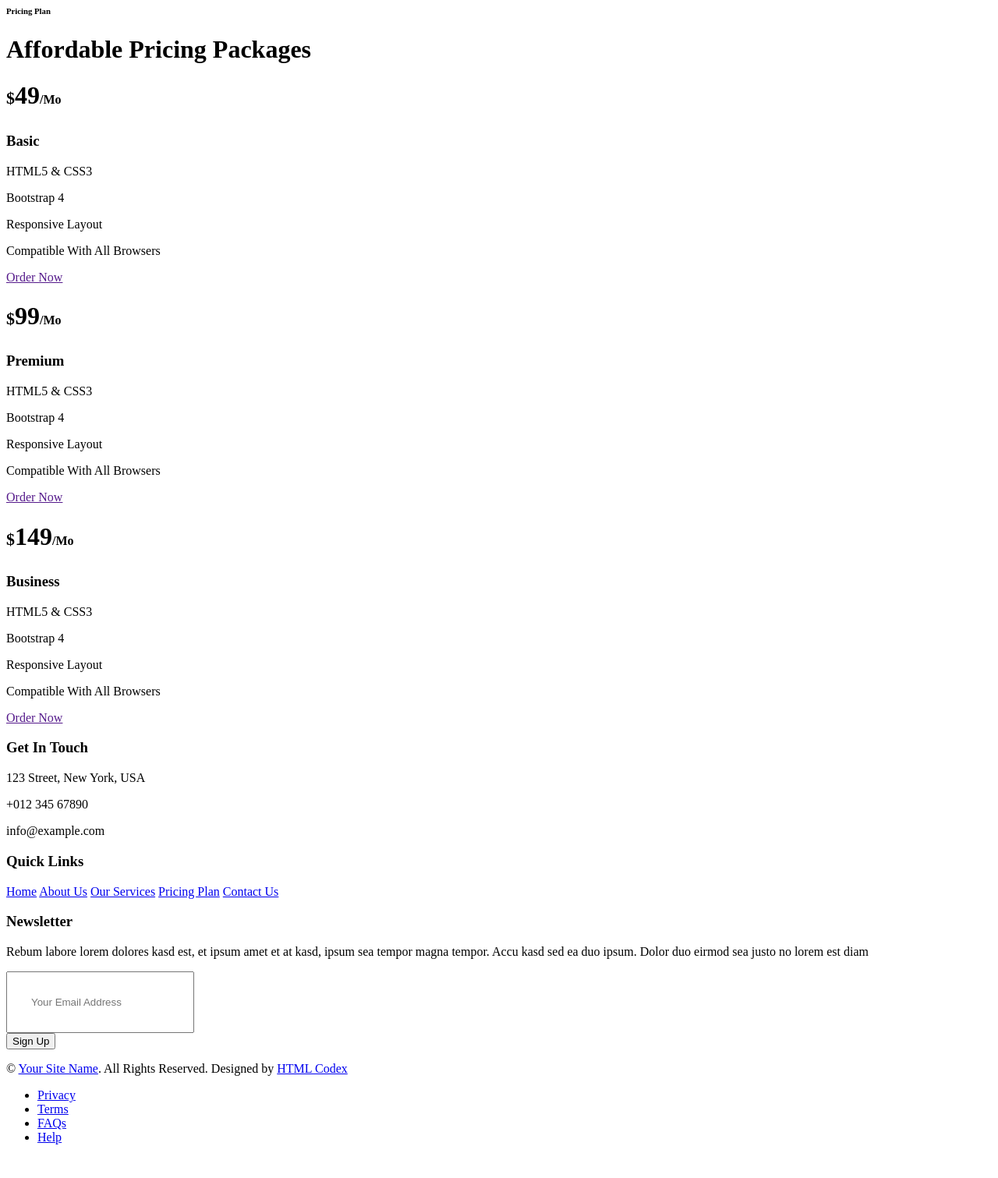
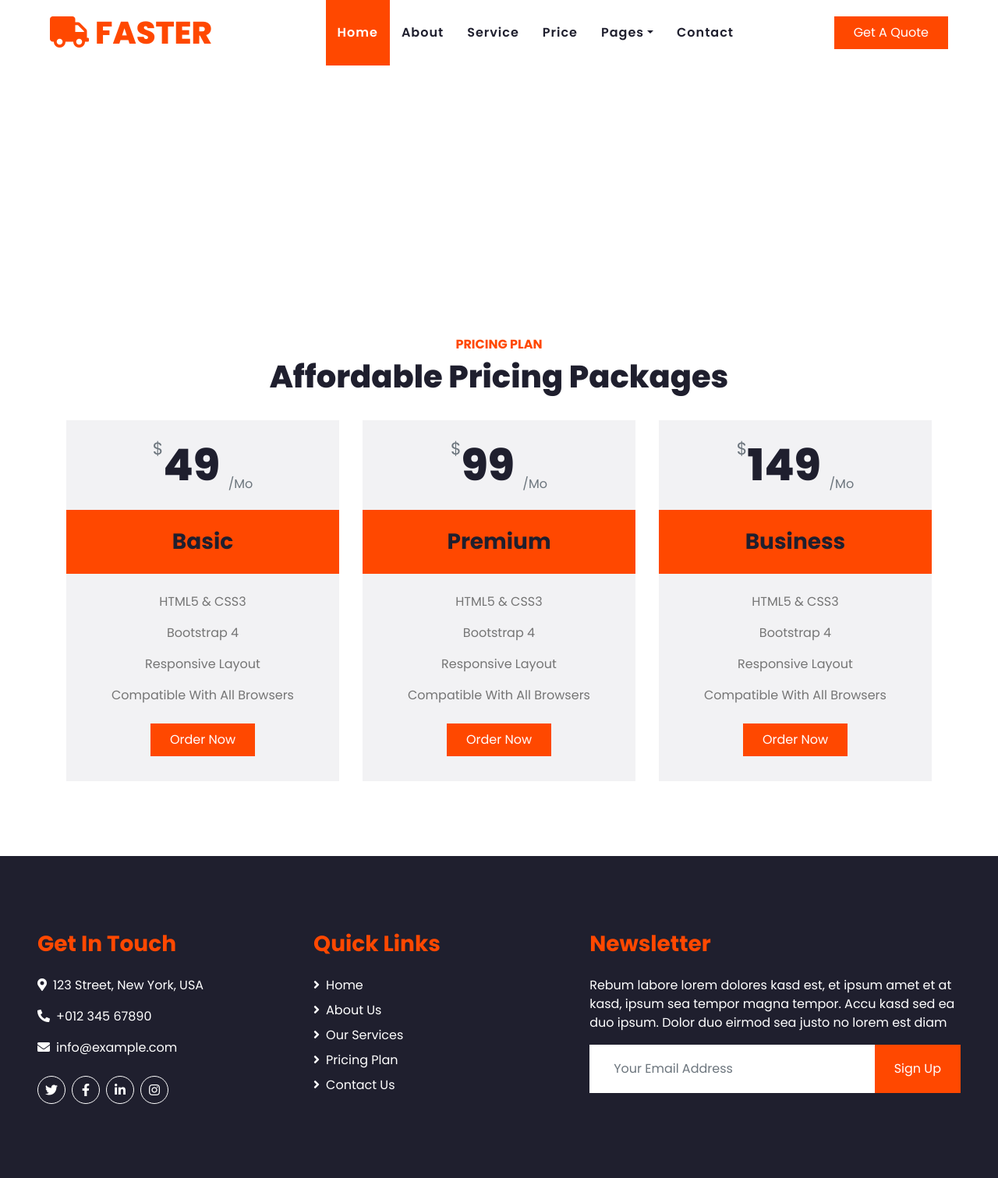
Before and after one commit to payalkanwar4433-maker/sangam-django-project, a Django app: template templates/pricr.html in a window 1280 px wide. Shown: the top 1511 px of the page at 78% size. Before the commit the page ends 1468 px from the top, so only its background shows below. Run offline with Django 5.2, Linux system fonts and the light colour scheme; the template is opened without the code that fills it, so the values that code supplies are empty; some libraries are stand-ins or nearby versions.

Commit message:
Added Price page

```diff
--- a/templates/pricr.html
+++ b/templates/pricr.html
@@ -1,3 +1,44 @@
+{% load static %}
+<!DOCTYPE html>
+<html lang="en">
+
+<head>
+    <meta charset="utf-8">
+    <title>Pricing - Faster Logistics</title>
+    <meta content="width=device-width, initial-scale=1.0" name="viewport">
+
+    <link href="{% static 'img/favicon.ico' %}" rel="icon">
+
+    <link rel="preconnect" href="https://fonts.gstatic.com">
+    <link href="https://fonts.googleapis.com/css2?family=Poppins:wght@100;200;300;400;500;600;700;800;900&display=swap" rel="stylesheet">
+
+    <link href="https://cdnjs.cloudflare.com/ajax/libs/font-awesome/5.10.0/css/all.min.css" rel="stylesheet">
+
+    <link href="{% static 'lib/owlcarousel/assets/owl.carousel.min.css' %}" rel="stylesheet">
+
+    <link href="{% static 'css/style.css' %}" rel="stylesheet">
+</head>
+
+<body>
+
+{% include "header.html" %}
+
+<!-- Header Start -->
+<div class="container-fluid page-header">
+    <div class="container">
+        <div class="d-flex flex-column align-items-center justify-content-center" style="min-height:300px">
+            <h3 class="display-4 text-white text-uppercase">Pricing</h3>
+            <div class="d-inline-flex text-white">
+                <p class="m-0"><a class="text-white" href="{% url 'home' %}">Home</a></p>
+                <i class="fa fa-circle px-3"></i>
+                <p class="m-0">Pricing</p>
+            </div>
+        </div>
+    </div>
+</div>
+<!-- Header End -->
+
+
 <!-- Pricing Plan Start -->
 <div class="container-fluid pt-5">
     <div class="container">
@@ -5,66 +46,84 @@
             <h6 class="text-primary text-uppercase font-weight-bold">Pricing Plan</h6>
             <h1 class="mb-4">Affordable Pricing Packages</h1>
         </div>
+
         <div class="row">
+
             <div class="col-md-4 mb-5">
                 <div class="bg-secondary">
                     <div class="text-center p-4">
                         <h1 class="display-4 mb-0">
-                                <small class="align-top text-muted font-weight-medium" style="font-size: 22px; line-height: 45px;">$</small>49<small class="align-bottom text-muted font-weight-medium" style="font-size: 16px; line-height: 40px;">/Mo</small>
+                            <small class="align-top text-muted" style="font-size:22px">$</small>49
+                            <small class="align-bottom text-muted" style="font-size:16px">/Mo</small>
                         </h1>
                     </div>
+
                     <div class="bg-primary text-center p-4">
                         <h3 class="m-0">Basic</h3>
                     </div>
+
                     <div class="d-flex flex-column align-items-center py-4">
                         <p>HTML5 & CSS3</p>
                         <p>Bootstrap 4</p>
                         <p>Responsive Layout</p>
                         <p>Compatible With All Browsers</p>
-                            <a href="" class="btn btn-primary py-2 px-4 my-2">Order Now</a>
+                        <a href="#" class="btn btn-primary py-2 px-4 my-2">Order Now</a>
                     </div>
                 </div>
             </div>
+
             <div class="col-md-4 mb-5">
                 <div class="bg-secondary">
                     <div class="text-center p-4">
                         <h1 class="display-4 mb-0">
-                                <small class="align-top text-muted font-weight-medium" style="font-size: 22px; line-height: 45px;">$</small>99<small class="align-bottom text-muted font-weight-medium" style="font-size: 16px; line-height: 40px;">/Mo</small>
+                            <small class="align-top text-muted" style="font-size:22px">$</small>99
+                            <small class="align-bottom text-muted" style="font-size:16px">/Mo</small>
                         </h1>
                     </div>
+
                     <div class="bg-primary text-center p-4">
                         <h3 class="m-0">Premium</h3>
                     </div>
+
                     <div class="d-flex flex-column align-items-center py-4">
                         <p>HTML5 & CSS3</p>
                         <p>Bootstrap 4</p>
                         <p>Responsive Layout</p>
                         <p>Compatible With All Browsers</p>
-                            <a href="" class="btn btn-primary py-2 px-4 my-2">Order Now</a>
+                        <a href="#" class="btn btn-primary py-2 px-4 my-2">Order Now</a>
                     </div>
                 </div>
             </div>
+
             <div class="col-md-4 mb-5">
                 <div class="bg-secondary">
                     <div class="text-center p-4">
                         <h1 class="display-4 mb-0">
-                                <small class="align-top text-muted font-weight-medium" style="font-size: 22px; line-height: 45px;">$</small>149<small class="align-bottom text-muted font-weight-medium" style="font-size: 16px; line-height: 40px;">/Mo</small>
+                            <small class="align-top text-muted" style="font-size:22px">$</small>149
+                            <small class="align-bottom text-muted" style="font-size:16px">/Mo</small>
                         </h1>
                     </div>
+
                     <div class="bg-primary text-center p-4">
                         <h3 class="m-0">Business</h3>
                     </div>
+
                     <div class="d-flex flex-column align-items-center py-4">
                         <p>HTML5 & CSS3</p>
                         <p>Bootstrap 4</p>
                         <p>Responsive Layout</p>
                         <p>Compatible With All Browsers</p>
-                            <a href="" class="btn btn-primary py-2 px-4 my-2">Order Now</a>
+                        <a href="#" class="btn btn-primary py-2 px-4 my-2">Order Now</a>
                     </div>
                 </div>
             </div>
+
         </div>
     </div>
 </div>
 <!-- Pricing Plan End -->
+
 {% include "footer.html" %}
+
+</body>
+</html>
```
Lines whose indentation alone changed are shown as unchanged.
